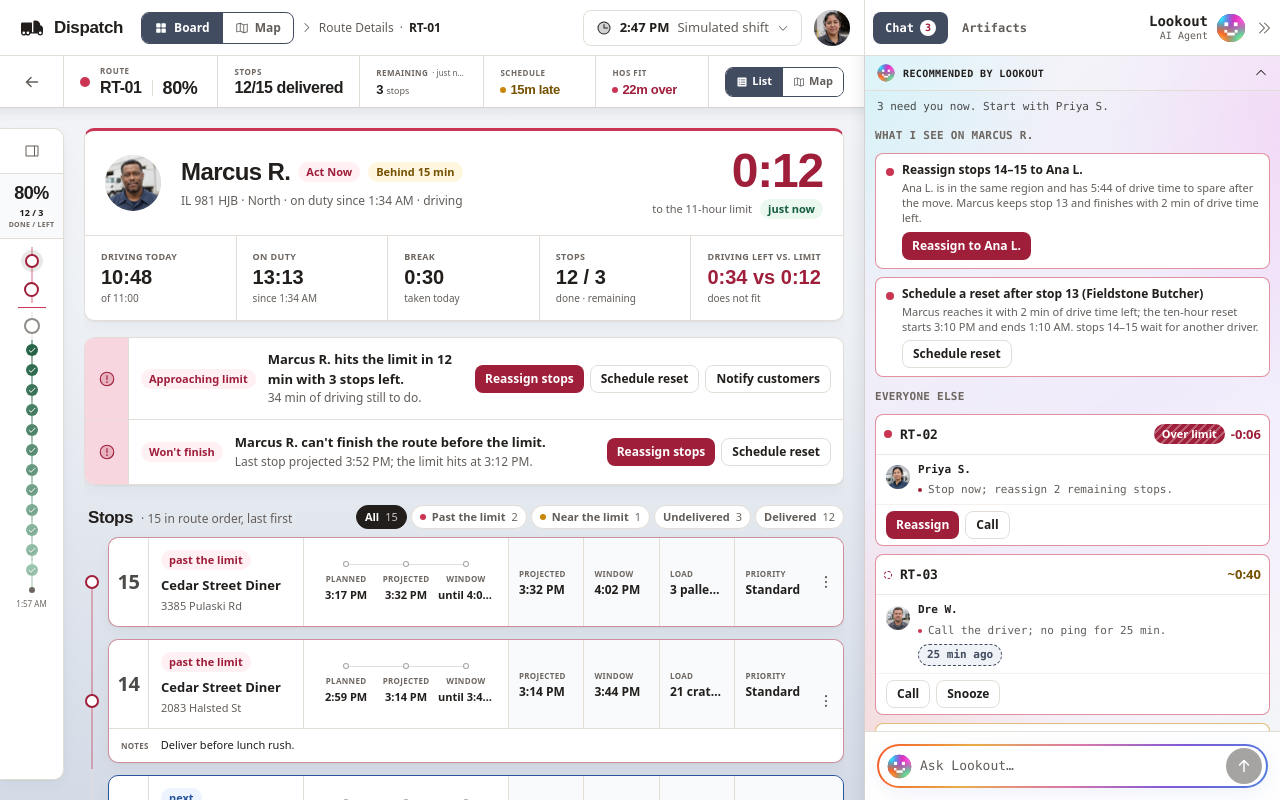
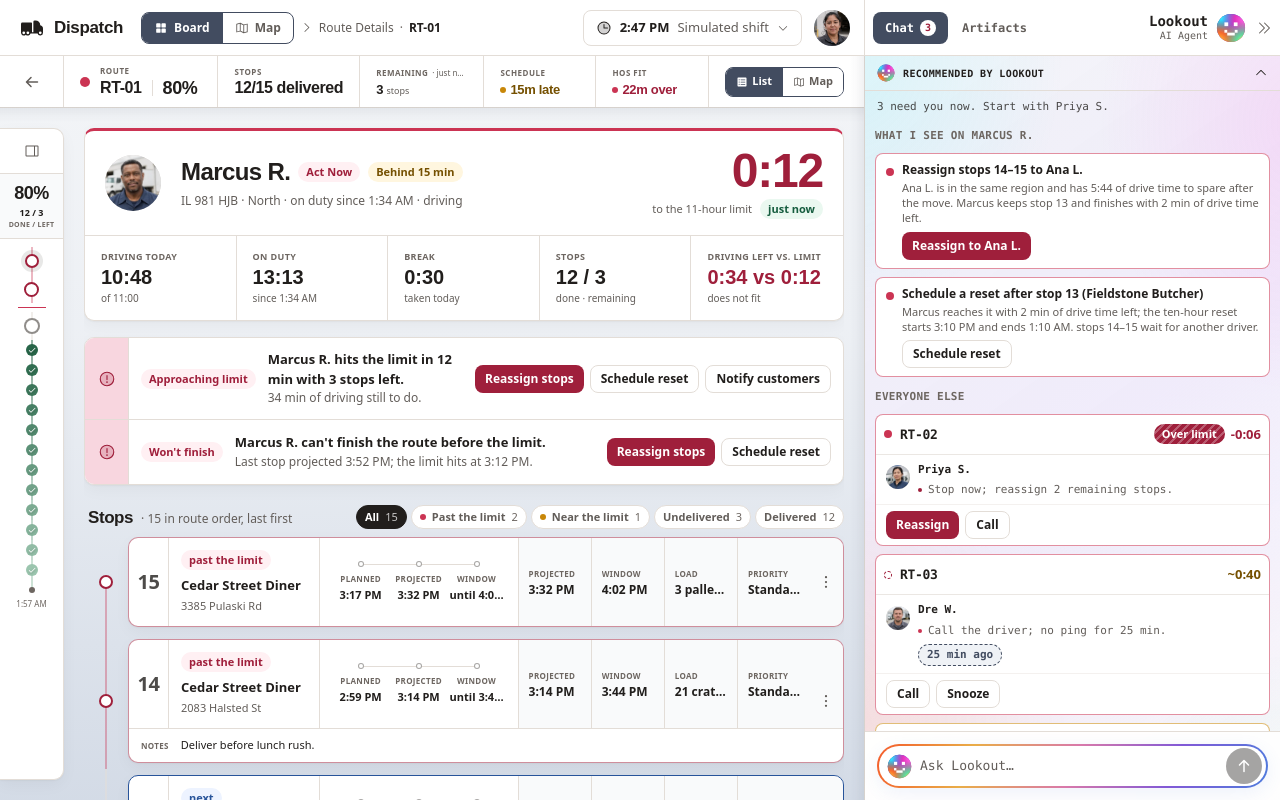
Before and after one commit to davekeller/dispatcher-dashboard, a React (Vite) app: page /routes/drv-01 in a window 1280 px wide. Built offline with nearby package versions, Linux system fonts and the light colour scheme.

Commit message:
Align route stop timeline with alert grid

```diff
--- a/src/views/route/StopReceipt.tsx
+++ b/src/views/route/StopReceipt.tsx
@@ -89,7 +89,7 @@ export default function StopReceipt({ stop, delivery, view, selected, onSelect,
   ]
 
   return (
-    <div className="relative grid grid-cols-[1rem_minmax(0,1fr)] gap-2">
+    <div className="relative grid grid-cols-[2.75rem_minmax(0,1fr)] gap-0">
       <div className="relative flex items-center justify-center">
         <span aria-hidden="true" className={`pointer-events-none absolute left-1/2 w-px -translate-x-1/2 ${timelineTone} ${firstStop ? 'top-1/2' : '-top-1.5'} ${lastStop ? 'bottom-1/2' : '-bottom-1.5'}`} style={timelineStyle} />
         <StopStatusMarker stop={stop} pastLimit={pastLimit} late={pastWindow} className="h-3.5 w-3.5" style={timelineStyle} />
```
Also changed, not shown: 3 other files (tests, documents, lock files or other folders).
